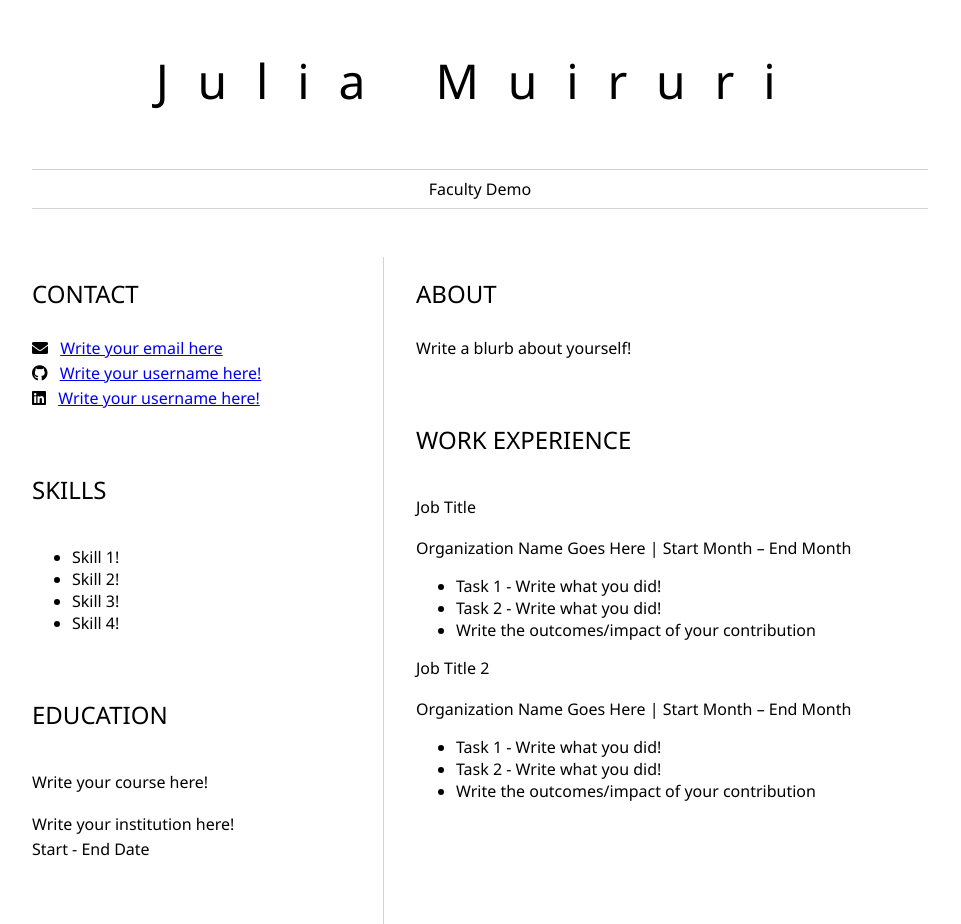
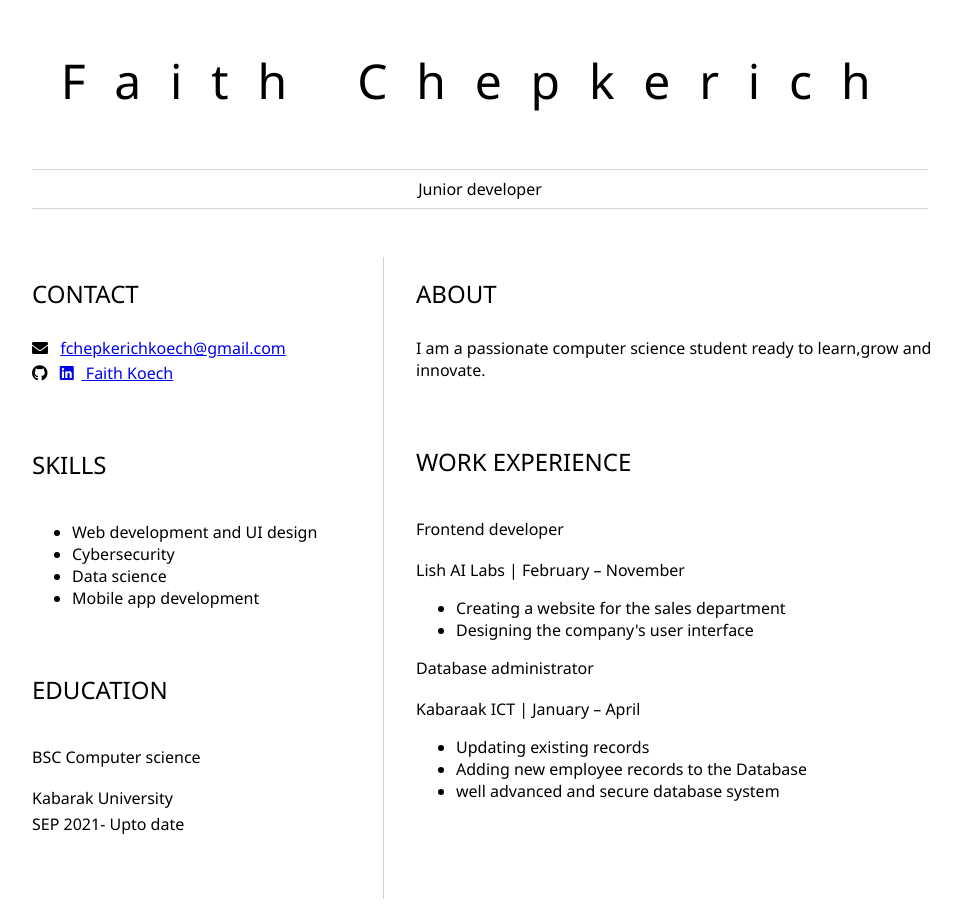
Before and after one commit to Faithkerich/Resume, a plain HTML site: page index.html in a window 1280 px wide. Shown: the whole page, without its empty margins (160-1121 px from the left). After the commit the page ends 899 px from the top, so only its background shows below. Drawn offline with Linux system fonts and the light colour scheme.

Commit message:
adding my details

```diff
--- a/index.html
+++ b/index.html
@@ -2,15 +2,15 @@
 	<head>
 		<link href="style.css" rel="stylesheet">
         <link rel="stylesheet" href="https://cdnjs.cloudflare.com/ajax/libs/font-awesome/5.15.4/css/all.min.css">
-        <title>Julia Muiruri</title>
+        <title>Faith Chepkerich</title>
 	</head>
 
 	<body>
 		<header id="header">
 			<!-- resume header with your name and title -->
-			<h1>Julia Muiruri</h1>
+			<h1>Faith Chepkerich</h1>
 			<hr>
-			Faculty Demo
+			Junior developer
 			<hr>
 		</header>
 		<main>
@@ -20,36 +20,36 @@
 					<!-- contact info including social media -->
                     <p>
                         <i class="fa fa-envelope" aria-hidden="true"></i>
-                        <a href="mailto:username@domain.top-level domain">Write your email here</a>
+                        <a href="mailto:username@domain.top-level domain">fchepkerichkoech@gmail.com</a>
                     </p>
                     <p>
                         <i class="fab fa-github" aria-hidden="true"></i>
-                        <a href="github.com/yourGitHubUsername">Write your username here!</a>
+                        <a href="github.com/faithkerich>faithkerich</a>
                     </p>
                     <p>
                         <i class="fab fa-linkedin" aria-hidden="true"></i>
-                        <a href="linkedin.com/yourLinkedInUsername">Write your username here!</a>
+                        <a href="linkedin.com/faith_koech">Faith Koech</a>
                     </p>
 				</section>
 				<section>
 					<h2>SKILLS</h2>
 					<!-- your skills -->
                     <ul>
-                        <li>Skill 1!</li>
-                        <li>Skill 2!</li>
-                        <li>Skill 3!</li>
-                        <li>Skill 4!</li>
+                        <li>Web development and UI design</li>
+                        <li>Cybersecurity</li>
+                        <li>Data science</li>
+                        <li>Mobile app development</li>
                     </ul>
 				</section>
 				<section>
 					<h2>EDUCATION</h2>
 					<!-- your education -->
-                    <h3>Write your course here!</h3>
+                    <h3>BSC Computer science</h3>
                     <p>
-                        Write your institution here!
+                        Kabarak University
                     </p>
                     <p>
-                        Start - End Date
+                        SEP 2021- Upto date
                     </p>
 				</section>
 			</article>
@@ -57,30 +57,30 @@
 				<section>
 					<h2>ABOUT</h2>
 					<!-- about you -->
-                    <p>Write a blurb about yourself!</p>
+                    <p>I am a passionate computer science student ready to learn,grow and innovate.</p>
 				</section>
 				<section>
 					<h2>WORK EXPERIENCE</h2>
 					<!-- your work experience -->
-                    <h3>Job Title</h3>
+                    <h3>Frontend developer</h3>
                     <p>
-                        Organization Name Goes Here | Start Month – End Month
+                        Lish AI Labs | February – November
                     </p>
                     <ul>
-                            <li>Task 1 - Write what you did!</li>
-                            <li>Task 2 - Write what you did!</li>
-                            <li>Write the outcomes/impact of your contribution</li>
+                            <li>Creating a website for the sales department</li>
+                            <li>Designing the company's user interface</li>
+
 
                     </ul>
 
-                    <h3>Job Title 2</h3>
+                    <h3>Database administrator</h3>
                     <p>
-                        Organization Name Goes Here | Start Month – End Month
+                        Kabaraak ICT | January – April
                     </p>
                     <ul>
-                            <li>Task 1 - Write what you did!</li>
-                            <li>Task 2 - Write what you did!</li>
-                            <li>Write the outcomes/impact of your contribution</li>
+                            <li>Updating existing records</li>
+                            <li>Adding new employee records to the Database</li>
+                            <li>well advanced and secure database system</li>
 
                     </ul>
 				</section>
```
